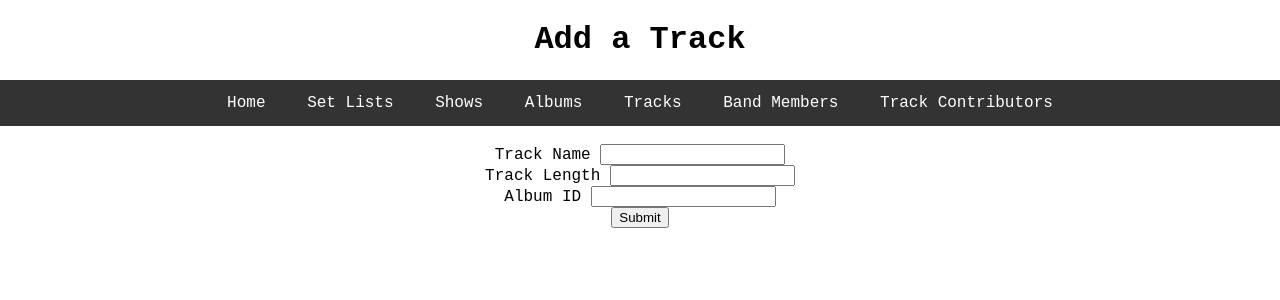
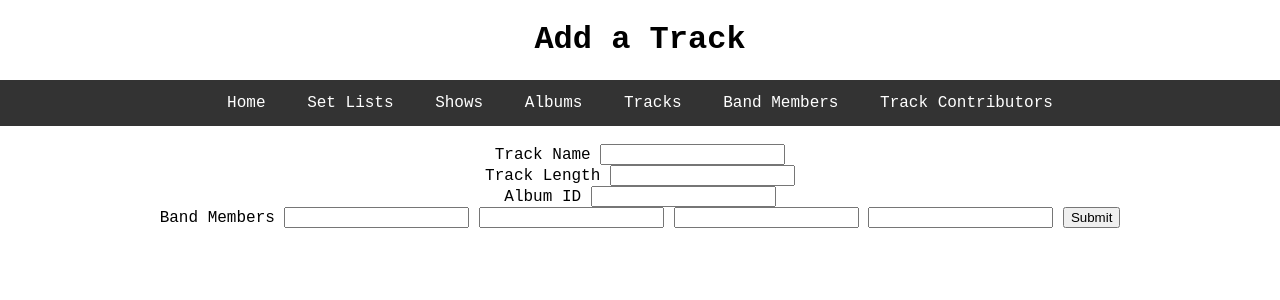
Before and after one commit to susiebeep/Introduction-to-Databases, a Flask app: page /add_track in a window 1280 px wide. Shown: the top 300 px of the page. Run offline with Flask 2, Linux system fonts and the light colour scheme.

Commit message:
Add files via upload

```diff
--- a/templates/add_track.html
+++ b/templates/add_track.html
@@ -25,6 +25,10 @@
     <br>
     Album ID <input type="number" name="Album ID" />
     <br>
+    Band Members <input type="number" name="Band Member ID" />
+                 <input type="number" name="Band Member ID" />
+                 <input type="number" name="Band Member ID" />
+                 <input type="number" name="Band Member ID" />
     <input type="submit">
   </form>
  </body>
```
